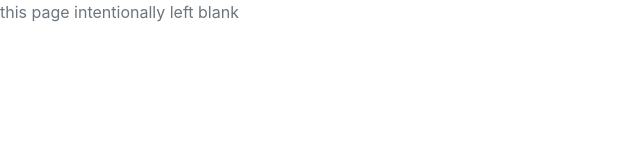
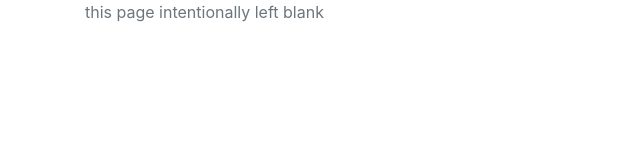
Before and after one commit to bvberkum/bvberkum.github.io, a plain HTML site: page index.html in a window 1280 px wide. Shown: the whole page, without its empty margins (0-640 px from the left). Drawn offline with nearby package versions, Linux system fonts and the light colour scheme.

Commit message:
Blank page

```diff
--- a/index.html
+++ b/index.html
@@ -7,7 +7,7 @@
     <link type="text/css" href="https://cdnjs.cloudflare.com/ajax/libs/twitter-bootstrap/4.0.0-alpha.5/css/bootstrap.min.css" media="all" rel="stylesheet"/>
   </head>
 
-  <body class=".container">
+  <body class="container">
     <p class="text-muted">
       this page intentionally left blank
     </p>
```
Also changed, not shown: 1 other file.
